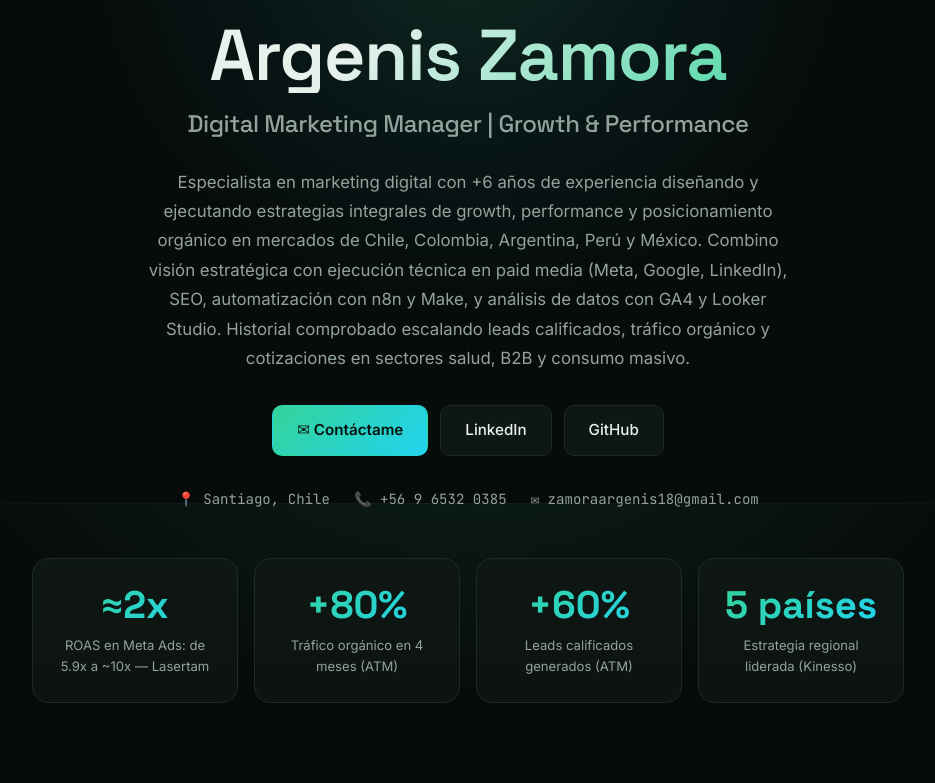
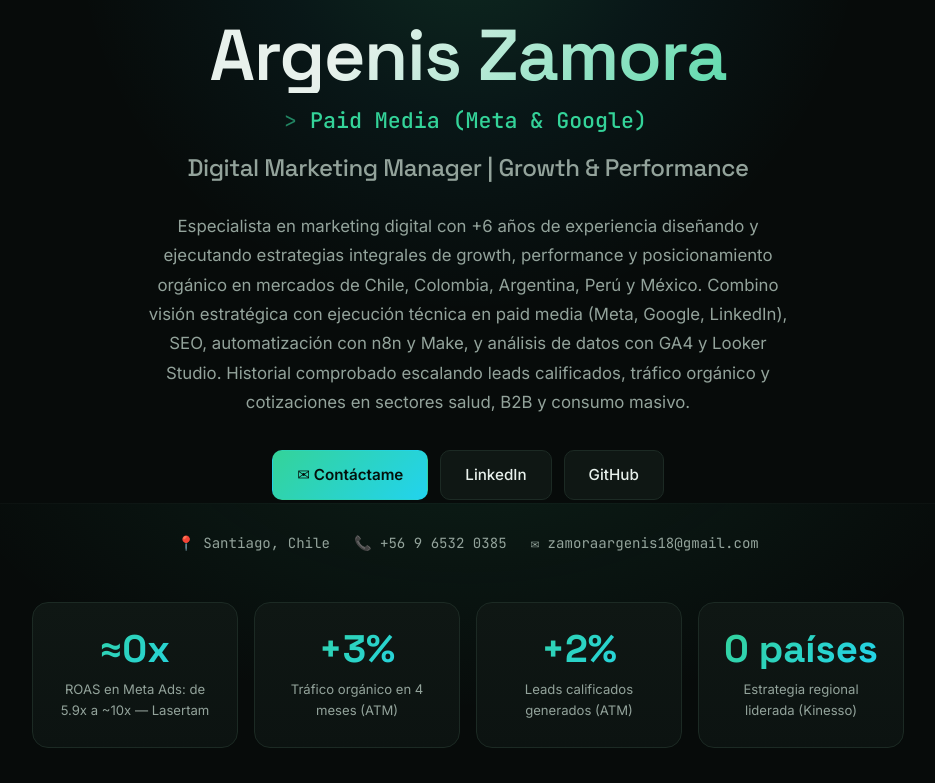
Before and after one commit to argeniszamora/argeniszamora.github.io, a React (Vite) app: page / in a window 1280 px wide. Shown: the part 297-1080 px from the top of the page, without its empty margins (172-1107 px from the left). Built offline with nearby package versions, Linux system fonts and the light colour scheme.

Commit message:
Efectos: typewriter, contador animado, spotlight y cursor glow

```diff
--- a/src/App.css
+++ b/src/App.css
@@ -3,6 +3,57 @@
    =========================================================== */
 
 .cv { width: 100%; }
+
+/* ---------- CURSOR GLOW (sigue el mouse) ---------- */
+.cursor-glow {
+  position: fixed;
+  top: 0; left: 0;
+  width: 480px; height: 480px;
+  margin: -240px 0 0 -240px;
+  border-radius: 50%;
+  pointer-events: none;
+  z-index: 1;
+  background: radial-gradient(circle, rgba(52, 211, 153, 0.08), transparent 60%);
+  will-change: transform;
+}
+@media (max-width: 768px) { .cursor-glow { display: none; } }
+
+/* ---------- TYPEWRITER ---------- */
+.hero-roles {
+  font-family: var(--mono);
+  font-size: clamp(1rem, 3vw, 1.35rem);
+  color: var(--accent);
+  margin: 0.6rem 0 0.2rem;
+  min-height: 1.6em;
+}
+.hero-roles-pre { opacity: 0.6; }
+.typed { font-weight: 500; }
+.caret {
+  display: inline-block;
+  width: 2px;
+  height: 1.05em;
+  background: var(--accent);
+  margin-left: 3px;
+  vertical-align: text-bottom;
+  animation: blink 1s steps(1) infinite;
+}
+@keyframes blink { 50% { opacity: 0; } }
+
+/* ---------- SPOTLIGHT en tarjetas ---------- */
+.card, .stat, .cta { position: relative; }
+.card::before, .stat::before, .cta::before {
+  content: "";
+  position: absolute;
+  inset: 0;
+  border-radius: inherit;
+  background: radial-gradient(220px circle at var(--mx, 50%) var(--my, 50%), rgba(52, 211, 153, 0.14), transparent 65%);
+  opacity: 0;
+  transition: opacity 0.35s;
+  pointer-events: none;
+  z-index: 0;
+}
+.card:hover::before, .stat:hover::before, .cta:hover::before { opacity: 1; }
+.card > *, .stat > *, .cta > * { position: relative; z-index: 1; }
 
 /* ---------- SCROLL PROGRESS ---------- */
 .progress {
--- a/src/App.jsx
+++ b/src/App.jsx
@@ -1,8 +1,87 @@
-import { useEffect, useState } from "react";
+import { useEffect, useRef, useState } from "react";
 import { cvData } from "./cvData";
 import "./App.css";
 
-// Hook: revela elementos al hacer scroll
+/* ---------- Efecto máquina de escribir ---------- */
+function TypeWriter({ words }) {
+  const [i, setI] = useState(0);
+  const [txt, setTxt] = useState("");
+  const [del, setDel] = useState(false);
+
+  useEffect(() => {
+    const full = words[i % words.length];
+    let t;
+    if (!del && txt === full) {
+      t = setTimeout(() => setDel(true), 1600);
+    } else if (del && txt === "") {
+      setDel(false);
+      setI((p) => p + 1);
+    } else {
+      t = setTimeout(() => {
+        setTxt(full.substring(0, txt.length + (del ? -1 : 1)));
+      }, del ? 45 : 80);
+    }
+    return () => clearTimeout(t);
+  }, [txt, del, i, words]);
+
+  return (
+    <span className="typed">
+      {txt}
+      <span className="caret" />
+    </span>
+  );
+}
+
+/* ---------- Contador animado ---------- */
+function CountUp({ raw }) {
+  const ref = useRef(null);
+  const [val, setVal] = useState(0);
+  const m = String(raw).match(/^([^\d]*)(\d+(?:\.\d+)?)(.*)$/);
+  const prefix = m ? m[1] : "";
+  const target = m ? parseFloat(m[2]) : 0;
+  const decimals = m && m[2].includes(".") ? 1 : 0;
+  const suffix = m ? m[3] : raw;
+
+  useEffect(() => {
+    if (!m) return;
+    const el = ref.current;
+    const io = new IntersectionObserver(
+      ([e]) => {
+        if (e.isIntersecting) {
+          const dur = 1300;
+          const start = performance.now();
+          const tick = (now) => {
+            const p = Math.min((now - start) / dur, 1);
+            const eased = 1 - Math.pow(1 - p, 3);
+            setVal(target * eased);
+            if (p < 1) requestAnimationFrame(tick);
+          };
+          requestAnimationFrame(tick);
+          io.disconnect();
+        }
+      },
+      { threshold: 0.5 }
+    );
+    io.observe(el);
+    return () => io.disconnect();
+  }, [m, target]);
+
+  if (!m) return <>{raw}</>;
+  return (
+    <span ref={ref}>
+      {prefix}{val.toFixed(decimals)}{suffix}
+    </span>
+  );
+}
+
+/* ---------- Luz que sigue el cursor en tarjetas ---------- */
+const spot = (e) => {
+  const r = e.currentTarget.getBoundingClientRect();
+  e.currentTarget.style.setProperty("--mx", `${e.clientX - r.left}px`);
+  e.currentTarget.style.setProperty("--my", `${e.clientY - r.top}px`);
+};
+
+/* ---------- Hooks de scroll ---------- */
 function useScrollReveal() {
   useEffect(() => {
     const els = document.querySelectorAll(".reveal");
@@ -22,14 +101,12 @@ function useScrollReveal() {
   }, []);
 }
 
-// Barra de progreso de scroll
 function ScrollProgress() {
   const [p, setP] = useState(0);
   useEffect(() => {
     const onScroll = () => {
       const h = document.documentElement;
-      const scrolled = h.scrollTop / (h.scrollHeight - h.clientHeight);
-      setP(scrolled * 100);
+      setP((h.scrollTop / (h.scrollHeight - h.clientHeight)) * 100);
     };
     window.addEventListener("scroll", onScroll, { passive: true });
     onScroll();
@@ -38,19 +115,41 @@ function ScrollProgress() {
   return <div className="progress" style={{ width: `${p}%` }} />;
 }
 
+/* ---------- Glow ambiental que persigue el mouse ---------- */
+function CursorGlow() {
+  const ref = useRef(null);
+  useEffect(() => {
+    let raf;
+    const move = (e) => {
+      cancelAnimationFrame(raf);
+      raf = requestAnimationFrame(() => {
+        if (ref.current)
+          ref.current.style.transform = `translate(${e.clientX}px, ${e.clientY}px)`;
+      });
+    };
+    window.addEventListener("pointermove", move);
+    return () => {
+      window.removeEventListener("pointermove", move);
+      cancelAnimationFrame(raf);
+    };
+  }, []);
+  return <div ref={ref} className="cursor-glow" aria-hidden="true" />;
+}
+
 const initials = (name) =>
   name.split(" ").slice(0, 2).map((w) => w[0]).join("").toUpperCase();
 
 function App() {
   useScrollReveal();
   const {
-    nombre, titulo, resumen, contacto,
+    nombre, titulo, roles, resumen, contacto,
     logros, experiencia, educacion, certificaciones, habilidades,
   } = cvData;
 
   return (
     <div className="cv">
       <ScrollProgress />
+      <CursorGlow />
 
       {/* ---------- NAV ---------- */}
       <nav className="nav">
@@ -67,33 +166,30 @@ function App() {
       <header id="top" className="hero">
         <div className="hero-glow" />
         <div className="hero-content">
-          <div className="avatar">
-            <span>{initials(nombre)}</span>
-          </div>
+          <div className="avatar"><span>{initials(nombre)}</span></div>
 
           <div className="status">
             <span className="status-dot" /> Disponible para nuevos proyectos
           </div>
 
           <h1 className="hero-name">{nombre}</h1>
+          {roles?.length > 0 && (
+            <p className="hero-roles">
+              <span className="hero-roles-pre">&gt;</span> <TypeWriter words={roles} />
+            </p>
+          )}
           <h2 className="hero-title">{titulo}</h2>
           <p className="hero-summary">{resumen}</p>
 
           <div className="hero-links">
             {contacto.email && (
-              <a href={`mailto:${contacto.email}`} className="btn btn-primary">
-                ✉ Contáctame
-              </a>
+              <a href={`mailto:${contacto.email}`} className="btn btn-primary">✉ Contáctame</a>
             )}
             {contacto.linkedin && (
-              <a href={contacto.linkedin} target="_blank" rel="noreferrer" className="btn">
-                LinkedIn
-              </a>
+              <a href={contacto.linkedin} target="_blank" rel="noreferrer" className="btn">LinkedIn</a>
             )}
             {contacto.github && (
-              <a href={contacto.github} target="_blank" rel="noreferrer" className="btn">
-                GitHub
-              </a>
+              <a href={contacto.github} target="_blank" rel="noreferrer" className="btn">GitHub</a>
             )}
           </div>
 
@@ -104,12 +200,11 @@ function App() {
           </div>
         </div>
 
-        {/* Logros como banda de stats */}
         {logros?.length > 0 && (
           <div className="stats reveal">
             {logros.map((l, i) => (
-              <div key={i} className="stat">
-                <span className="stat-value">{l.valor}</span>
+              <div key={i} className="stat" onMouseMove={spot}>
+                <span className="stat-value"><CountUp raw={l.valor} /></span>
                 <span className="stat-text">{l.texto}</span>
               </div>
             ))}
@@ -124,7 +219,7 @@ function App() {
             <h3 className="section-title"><span className="hash">#</span> Experiencia</h3>
             <div className="timeline">
               {experiencia.map((job, i) => (
-                <article key={i} className="card timeline-item">
+                <article key={i} className="card timeline-item" onMouseMove={spot}>
                   <div className="timeline-dot" />
                   <div className="card-head">
                     <h4>{job.puesto}</h4>
@@ -163,7 +258,7 @@ function App() {
             <h3 className="section-title"><span className="hash">#</span> Formación académica</h3>
             <div className="timeline">
               {educacion.map((e, i) => (
-                <article key={i} className="card timeline-item">
+                <article key={i} className="card timeline-item" onMouseMove={spot}>
                   <div className="timeline-dot" />
                   <div className="card-head">
                     <h4>{e.titulo}</h4>
@@ -187,7 +282,7 @@ function App() {
         )}
 
         {/* ---------- CTA FINAL ---------- */}
-        <section className="cta reveal">
+        <section className="cta reveal" onMouseMove={spot}>
           <h3>¿Conversamos?</h3>
           <p>Estoy abierto a nuevos retos de growth, performance y marketing data-driven.</p>
           <div className="hero-links">
--- a/src/cvData.js
+++ b/src/cvData.js
@@ -7,6 +7,14 @@ export const cvData = {
   // ---- Datos personales ----
   nombre: "Argenis Zamora",
   titulo: "Digital Marketing Manager | Growth & Performance",
+  // Roles que rotan con efecto de máquina de escribir en el hero
+  roles: [
+    "Growth & Performance",
+    "Paid Media (Meta & Google)",
+    "Marketing Automation",
+    "Data & Analytics",
+    "SEO técnico",
+  ],
   resumen:
     "Especialista en marketing digital con +6 años de experiencia diseñando y ejecutando " +
     "estrategias integrales de growth, performance y posicionamiento orgánico en mercados de " +
```
